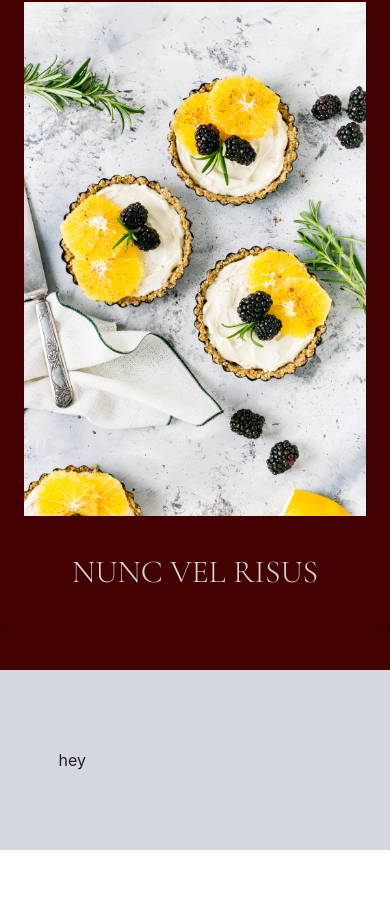
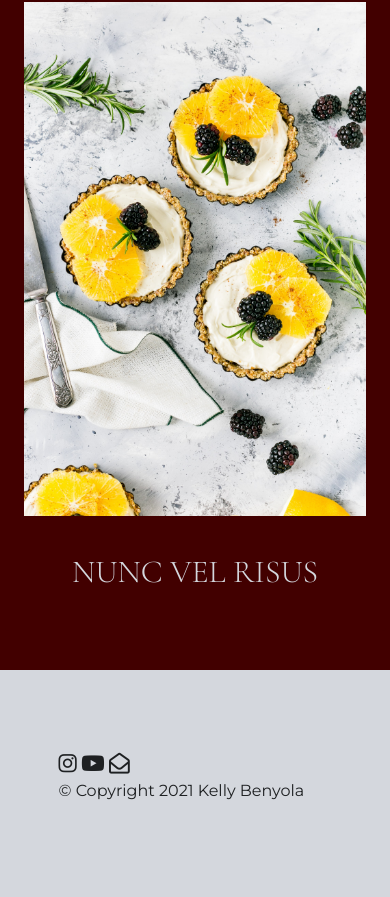
Before and after one commit to kellybenyola/rachel, a plain HTML site: page index.html in a window 390 px wide. Shown: the part 3079-3976 px from the top of the page. Before the commit the page ends 3929 px from the top, so only its background shows below. Drawn offline with nearby package versions, Linux system fonts and the light colour scheme.

Commit message:
Add files via upload

```diff
--- a/index.html
+++ b/index.html
@@ -7,11 +7,14 @@
 
   <!-- CSS Sheets -->
   <link rel="stylesheet" href="https://maxcdn.bootstrapcdn.com/bootstrap/4.0.0/css/bootstrap.min.css" integrity="sha384-Gn5384xqQ1aoWXA+058RXPxPg6fy4IWvTNh0E263XmFcJlSAwiGgFAW/dAiS6JXm" crossorigin="anonymous">
-  <link rel="stylesheet" href="css/styles.css">
+  <link rel="stylesheet" href="CSS/styles.css">
 
-  <!-- Google Fonts -->
+  <!-- GoogleFonts -->
   <link rel="preconnect" href="https://fonts.gstatic.com">
   <link href="https://fonts.googleapis.com/css2?family=Cormorant+Garamond:ital,wght@0,300;0,400;0,500;0,600;0,700;1,300;1,400;1,500;1,600;1,700&family=Montserrat:ital,wght@0,100;0,200;0,300;0,400;0,500;0,600;0,700;0,800;0,900;1,100;1,200;1,300;1,400;1,500;1,600;1,700;1,800;1,900&display=swap" rel="stylesheet">
+
+  <!-- FontAwesome -->
+  <script src="https://kit.fontawesome.com/83320a6f34.js" crossorigin="anonymous"></script>
 
   <!-- Bootstrap  -->
   <script src="https://code.jquery.com/jquery-3.2.1.slim.min.js" integrity="sha384-KJ3o2DKtIkvYIK3UENzmM7KCkRr/rE9/Qpg6aAZGJwFDMVNA/GpGFF93hXpG5KkN" crossorigin="anonymous"></script>
@@ -119,7 +122,20 @@
 
 <!-- Footer -->
 <section id="footer-section">
-hey
+
+<div class="footer-row row">
+  <div class="col-sm-12">
+    <a href="https://www.instagram.com/racheljeanns/"><i class="footer-icons fab fa-instagram"></i></a>
+    <a href="https://www.youtube.com/channel/UC0_z2z2ok0ivm_Uq0GDfqXA"><i class="footer-icons fab fa-youtube"></i></a>
+    <a href="mailto:rachelisdoingwell@gmail.com"><i class="footer-icons far fa-envelope-open"></i></a>
+  </div>
+</div>
+<div class="row">
+  <p class="footer-cr col-sm-12">
+    © Copyright 2021 Kelly Benyola
+  </p>
+</div>
 </section>
+
 </body>
 </html>
```
